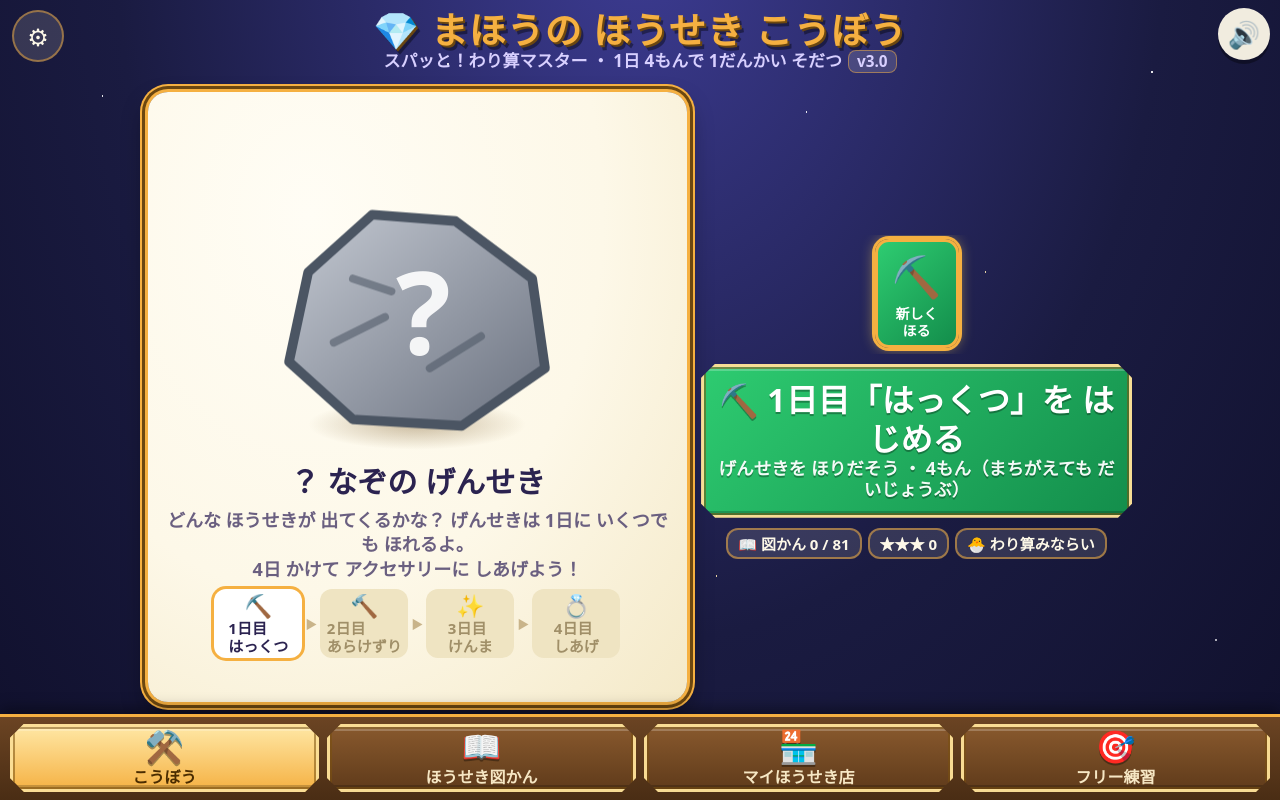
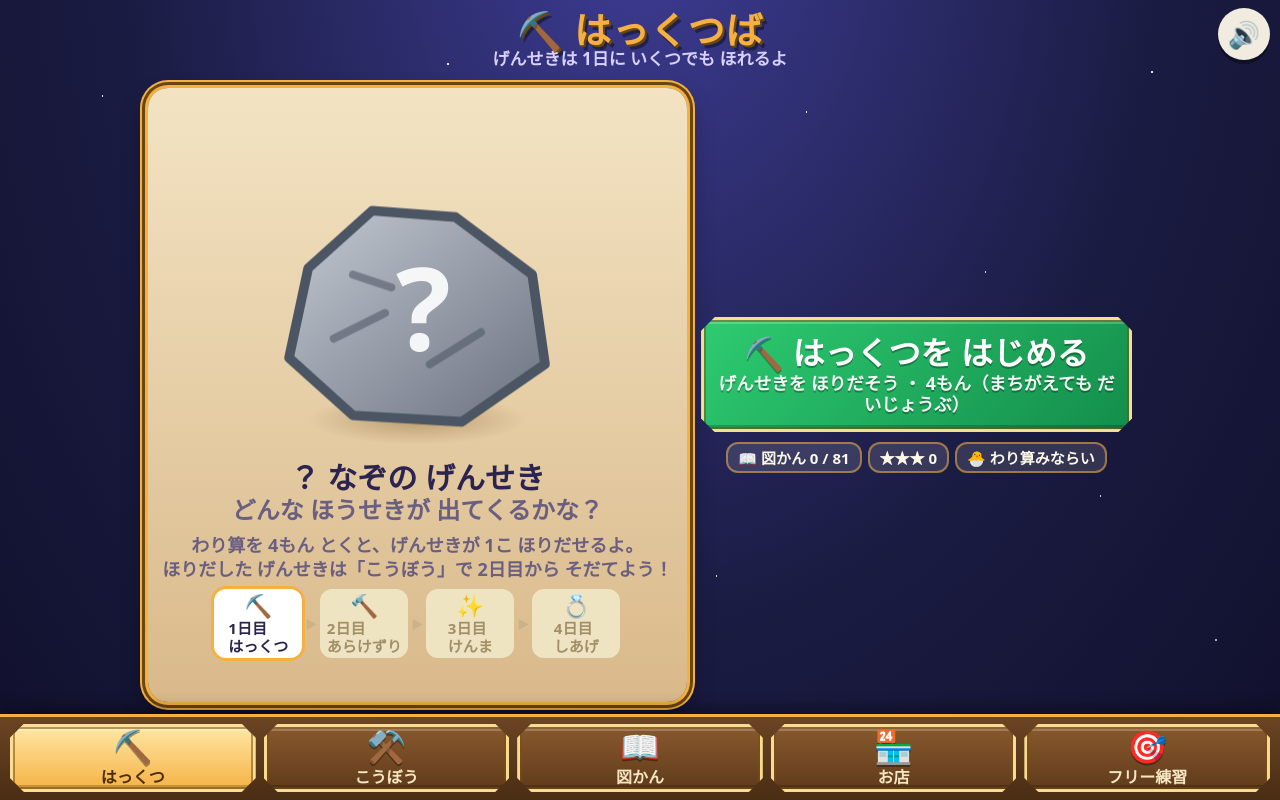
Before and after one commit to siro9ma29/supatto-warizan, a plain HTML site: page index.html in a window 1280 px wide. Drawn offline with Linux system fonts and the light colour scheme.

Commit message:
はっくつと こうぼうを 別のタブに分けた（⛏️はっくつば＝1日目、⚒️こうぼう＝2〜4日目）。はっくつ後は「もう 1こ ほる」
Co-Authored-By: Claude Opus 5.5 <noreply@anthropic.com>
Claude-Session: https://claude.ai/code/session_0162yXPJ9eGpXwTF7Q1GGyzc

```diff
--- a/index.html
+++ b/index.html
@@ -509,6 +509,9 @@ body.fever::before{display:none;}
   background:linear-gradient(135deg,#2ecc71,#138d4b);text-shadow:0 2px 0 rgba(0,0,0,.3);}
 .go-btn small{display:block;font-size:.55em;opacity:.95;}
 .go-btn.done{background:linear-gradient(135deg,#55549a,#34336f);}
+.go-btn.to-mine{background:linear-gradient(135deg,#2ecc71,#138d4b);}
+.mine-card{background:linear-gradient(180deg,#f3e3c3,#d9b98a);}
+.w-empty{font-size:clamp(15px,3vmin,22px);font-weight:900;color:#5a3d12;text-align:center;line-height:1.6;}
 .w-stats{display:flex;gap:6px;flex-wrap:wrap;justify-content:center;}
 .w-bench{display:flex;gap:8px;overflow-x:auto;padding:4px 2px 6px;-webkit-overflow-scrolling:touch;}
 .bench-it{flex:0 0 auto;width:clamp(64px,12vmin,84px);display:flex;flex-direction:column;align-items:center;gap:2px;padding:6px 4px;border-radius:14px;
@@ -607,11 +610,25 @@ body.fever::before{display:none;}
 
   <button id="muteBtn" aria-label="おとの オン・オフ">🔊</button>
 
-  <!-- ===== こうぼう（ホーム） ===== -->
+  <!-- ===== はっくつば（新しい げんせきを ほる・1日目） ===== -->
+  <section id="mine" class="screen">
+    <div class="w-head">
+      <div class="w-title"><b>⛏️ はっくつば</b><small>げんせきは 1日に いくつでも ほれるよ</small></div>
+    </div>
+    <div class="w-main">
+      <div class="w-card frame mine-card" id="mCard"></div>
+      <div class="w-side">
+        <button class="gbtn go-btn shine" id="mGo"></button>
+        <div class="w-stats" id="mStats"></div>
+      </div>
+    </div>
+  </section>
+
+  <!-- ===== こうぼう（ほりだした げんせきを 2〜4日目で そだてる） ===== -->
   <section id="home" class="screen active">
     <div class="w-head">
       <button id="gearBtn" aria-label="おとなの 人の せってい">⚙</button>
-      <div class="w-title"><b>💎 まほうの ほうせき こうぼう</b><small>スパッと！わり算マスター ・ 1日 4もんで 1だんかい そだつ<span class="ver-badge" id="verBadge">v3.0</span></small></div>
+      <div class="w-title"><b>💎 まほうの ほうせき こうぼう</b><small>スパッと！わり算マスター ・ 1日 4もんで 1だんかい そだてよう<span class="ver-badge" id="verBadge">v3.0</span></small></div>
     </div>
     <div class="w-main">
       <div class="w-card frame" id="wCard"></div>
@@ -722,9 +739,10 @@ body.fever::before{display:none;}
 
   <!-- ===== メニュー ===== -->
   <nav id="nav" class="show">
+    <button class="gbtn nav-btn" data-tab="mine"><span class="ni">⛏️</span>はっくつ</button>
     <button class="gbtn nav-btn on" data-tab="home"><span class="ni">⚒️</span>こうぼう</button>
-    <button class="gbtn nav-btn" data-tab="zukan"><span class="ni">📖</span>ほうせき図かん</button>
-    <button class="gbtn nav-btn" data-tab="shop"><span class="ni">🏪</span>マイほうせき店</button>
+    <button class="gbtn nav-btn" data-tab="zukan"><span class="ni">📖</span>図かん</button>
+    <button class="gbtn nav-btn" data-tab="shop"><span class="ni">🏪</span>お店</button>
     <button class="gbtn nav-btn" data-tab="title"><span class="ni">🎯</span>フリー練習</button>
   </nav>
 </div>
@@ -867,7 +885,7 @@ function today(){ var d = new Date(); d.setDate(d.getDate() + (dayOffset | 0));
 function mkQ(b, ans){ return { a:b * ans, b:b, ans:ans, key:(b * ans) + '÷' + b }; }
 function allQ(){ var l = []; for(var b = 1; b <= 9; b++) for(var n = 1; n <= 9; n++) l.push(mkQ(b, n)); return l; }
 
-var TABS = ['home','zukan','shop','title'];
+var TABS = ['mine','home','zukan','shop','title'];
 function showScreen(id){
   var list = document.querySelectorAll('.screen');
   for(var i = 0; i < list.length; i++) list[i].classList.toggle('active', list[i].id === id);
@@ -878,6 +896,7 @@ function showScreen(id){
 }
 function goTab(id){
   if(id === 'home') renderHome();
+  else if(id === 'mine') renderMine();
   else if(id === 'zukan') openZukan();
   else if(id === 'shop') renderShop();
   else renderTitle();
@@ -1338,7 +1357,7 @@ function renderTitle(){
 
   var rc = readyCount();
   $('boxBtn').innerHTML = '<span class="s-title">⚒️ こうぼう</span>' +
-    '<span class="s-info">' + (rc === 0 ? '✅ きょうの つづきは おわり ・ ⛏️ 新しく ほれるよ' : '⛏️ つづきを まっている ほうせき ' + rc + 'こ') + '</span>' +
+    '<span class="s-info">' + (rc === 0 ? '✅ きょうの つづきは おわり ・ ⛏️ はっくつばで ほれるよ' : '⛏️ つづきを まっている ほうせき ' + rc + 'こ') + '</span>' +
     '<span class="s-info">📖 図かん ' + zukanStats().got + ' / 81</span>';
 }
 
@@ -1359,16 +1378,16 @@ function dayTrack(doneDays, nowDay){
   }
   return '<div class="days">' + h + '</div>';
 }
-var homeSel = null;   // こうぼうで えらんでいる もの（ほうせきの 式 か 'dig'）
-/* えらぶ ものが ないときは、きょう つづきが できる いちばん 古い ほうせき → なければ「新しく ほる」 */
+var homeSel = null;   // こうぼうで えらんでいる ほうせきの 式
+/* えらぶ ものが ないときは、きょう つづきが できる いちばん 古い ほうせき → なければ さいしょの ほうせき */
 function fixHomeSel(){
-  if(homeSel !== 'dig' && homeSel && findCraft(homeSel)) return;
-  homeSel = 'dig';
+  if(homeSel && findCraft(homeSel)) return;
+  homeSel = null;
   for(var i = 0; i < crafts.length; i++) if(!doneToday(crafts[i])){ homeSel = crafts[i].key; return; }
+  if(crafts.length) homeSel = crafts[0].key;
 }
 function renderBench(){
-  var h = '<button class="bench-it dig' + (homeSel === 'dig' ? ' sel' : '') + '" data-key="dig">' +
-            '<span class="bi-gem">⛏️</span><span class="bi-t">新しく<br>ほる</span></button>';
+  var h = '';
   crafts.forEach(function(c){
     var q = parseKey(c.key), dn = doneToday(c);
     h += '<button class="bench-it' + (dn ? ' dn' : '') + (homeSel === c.key ? ' sel' : '') + '" data-key="' + c.key + '">' +
@@ -1376,47 +1395,64 @@ function renderBench(){
            '<span class="bi-t">' + (dn ? 'あした<br>' : '') + (c.day + 1) + '日目</span></button>';
   });
   $('wBench').innerHTML = h;
+  $('wBench').style.display = crafts.length ? '' : 'none';
+}
+function renderStats(id){
+  var st = zukanStats();
+  $(id).innerHTML = '<span>📖 図かん ' + st.got + ' / 81</span><span>★★★ ' + st.star3 + '</span>' +
+    (st.rainbow ? '<span>🌈 にじ色 ' + st.rainbow + '</span>' : '') +
+    '<span>' + getTitle(total).cur.e + ' ' + getTitle(total).cur.t + '</span>';
 }
 function renderHome(){
   fixHomeSel();
   renderBench();
-  var c = homeSel === 'dig' ? null : findCraft(homeSel);
+  var c = findCraft(homeSel), gb = $('goBtn');
+  if(!c){
+    // まだ こうぼうに ほうせきが ない
+    $('wCard').innerHTML = '<div class="w-gem">' + gemSVG(1, -1) + '</div>' +
+      '<div class="w-empty">こうぼうの さぎょうだいは まだ からっぽ。<br>はっくつばで げんせきを ほりだすと、<br>ここで 2日目から そだてられるよ！</div>';
+    gb.className = 'gbtn go-btn to-mine shine';
+    gb.innerHTML = '⛏️ はっくつばへ いく<small>げんせきは 1日に いくつでも ほれるよ</small>';
+    renderStats('wStats'); renderDbg();
+    return;
+  }
   var done = doneToday(c);
-  var gemHtml, name, sub, nameCls = '';
-  if(!c){
-    gemHtml = gemSVG(1, -1);
-    name = '？ なぞの げんせき';
-    sub = 'どんな ほうせきが 出てくるかな？ げんせきは 1日に いくつでも ほれるよ。<br>4日 かけて アクセサリーに しあげよう！';
-  }else{
-    var q = parseKey(c.key), lv = c.day;
-    gemHtml = gemSVG(q.b, lv, q.ans, { black:c.black, rainbow:c.black });
-    name = (c.black ? '🖤 のろわれた 黒い ' : '') + GEMS[q.b].name + '<small>' + q.a + ' ÷ ' + q.b + ' の ほうせき</small>';
-    if(c.black) nameCls = ' black';
-    sub = LV_ICON[lv] + ' いまは「' + LV_NAME[lv] + '」' +
-          (done ? ' ・ この ほうせきの つづきは あした！' : '') +
-          (c.black ? '<br>4日 かけて しあげると、のろいが とけて にじ色に かがやくよ！' : '') +
-          (c.aura ? '<br>⚡ オーラ ボーナス 〇' : '');
-  }
-  var nd = c ? c.day + 1 : 1;
+  var q = parseKey(c.key), lv = c.day;
+  var gemHtml = gemSVG(q.b, lv, q.ans, { black:c.black, rainbow:c.black });
+  var name = (c.black ? '🖤 のろわれた 黒い ' : '') + GEMS[q.b].name + '<small>' + q.a + ' ÷ ' + q.b + ' の ほうせき</small>';
+  var nameCls = c.black ? ' black' : '';
+  var sub = LV_ICON[lv] + ' いまは「' + LV_NAME[lv] + '」' +
+        (done ? ' ・ この ほうせきの つづきは あした！' : '') +
+        (c.black ? '<br>4日 かけて しあげると、のろいが とけて にじ色に かがやくよ！' : '') +
+        (c.aura ? '<br>⚡ オーラ ボーナス 〇' : '');
+  var nd = c.day + 1;
   $('wCard').innerHTML = '<div class="w-gem">' + gemHtml + '</div>' +
     '<div class="w-name' + nameCls + '">' + name + '</div>' +
     '<div class="w-sub">' + sub + '</div>' +
-    dayTrack(c ? c.day : 0, done ? 0 : nd);
-
-  var gb = $('goBtn');
+    dayTrack(c.day, done ? 0 : nd);
   if(done){
     gb.className = 'gbtn go-btn done';
-    gb.innerHTML = '✅ この ほうせきは きょうは おわり<small>あした つづきを しよう ・ ⛏️ 新しい げんせきは いつでも ほれるよ</small>';
+    gb.innerHTML = '✅ この ほうせきは きょうは おわり<small>あした つづきを しよう ・ ⛏️ はっくつばでは いつでも ほれるよ</small>';
   }else{
     gb.className = 'gbtn go-btn shine';
     gb.innerHTML = DAYS[nd].i + ' ' + nd + '日目「' + DAYS[nd].n + '」を はじめる<small>' + DAYS[nd].d + ' ・ 4もん（まちがえても だいじょうぶ）</small>';
   }
-  var st = zukanStats();
-  $('wStats').innerHTML = '<span>📖 図かん ' + st.got + ' / 81</span><span>★★★ ' + st.star3 + '</span>' +
-    (st.rainbow ? '<span>🌈 にじ色 ' + st.rainbow + '</span>' : '') +
-    '<span>' + getTitle(total).cur.e + ' ' + getTitle(total).cur.t + '</span>';
+  renderStats('wStats');
   renderDbg();
 }
+/* ================= はっくつば（新しい げんせきを ほる＝1日目） ================= */
+function renderMine(){
+  var rc = readyCount();
+  $('mCard').innerHTML = '<div class="w-gem">' + gemSVG(1, -1) + '</div>' +
+    '<div class="w-name">？ なぞの げんせき<small>' + (dig ? 'ほりかけの げんせきが うまっているよ' : 'どんな ほうせきが 出てくるかな？') + '</small></div>' +
+    '<div class="w-sub">わり算を 4もん とくと、げんせきが 1こ ほりだせるよ。<br>ほりだした げんせきは「こうぼう」で 2日目から そだてよう！</div>' +
+    dayTrack(0, 1);
+  $('mGo').innerHTML = DAYS[1].i + ' ' + (dig ? 'つづきを ほる' : 'はっくつを はじめる') + '<small>' + DAYS[1].d + ' ・ 4もん（まちがえても だいじょうぶ）</small>';
+  renderStats('mStats');
+  if(crafts.length) $('mStats').insertAdjacentHTML('afterbegin', '<span>⚒️ こうぼう ' + crafts.length + 'こ' + (rc ? '（きょう つづき ' + rc + 'こ）' : '') + '</span>');
+  renderDbg();
+}
+$('mGo').addEventListener('click', function(){ ensureAudio(); startGame('craft', 'dig'); });
 $('wBench').addEventListener('click', function(e){
   var it = e.target.closest('.bench-it');
   if(!it) return;
@@ -1427,7 +1463,9 @@ $('wBench').addEventListener('click', function(e){
 $('goBtn').addEventListener('click', function(){
   ensureAudio();
   fixHomeSel();
-  if(homeSel !== 'dig' && doneToday(findCraft(homeSel))){ sndBeep(false); homeSel = 'dig'; renderHome(); return; }
+  var c = findCraft(homeSel);
+  if(!c){ sndBeep(false); goTab('mine'); return; }
+  if(doneToday(c)){ sndBeep(false); return; }
   startGame('craft', homeSel);
 });
 
@@ -1507,7 +1545,7 @@ function showDetail(key){
   }else{
     title = GEMS[q.b].name + '（' + GEMS[q.b].col + '）';
     lvTxt = 'まだ 出会って いないよ';
-    note = '答えが ' + q.ans + ' の 式は「' + ACCS[q.ans] + '」に なるよ。こうぼうで 出会えるかも！';
+    note = '答えが ' + q.ans + ' の 式は「' + ACCS[q.ans] + '」に なるよ。はっくつばで 出会えるかも！';
   }
   $('zDetail').innerHTML = '<div class="zd-main">' + cellGem(q, cs) +
     '<div class="zd-text">' +
@@ -2108,7 +2146,8 @@ function finishGame(kind){
     box.innerHTML = html;
   }
 
-  $('againBtn').textContent = (kind === 'craft') ? '🎯 フリー練習へ' : ((kind === 'toku') ? (tokuPool().length ? '🔁 もういちど とっくん' : '🎯 モードを えらぶ') : '🔁 もういちど ちょうせん');
+  var dug = (kind === 'craft' && g.cday === 1);
+  $('againBtn').textContent = dug ? '⛏️ もう 1こ ほる' : (kind === 'craft') ? '🎯 フリー練習へ' : ((kind === 'toku') ? (tokuPool().length ? '🔁 もういちど とっくん' : '🎯 モードを えらぶ') : '🔁 もういちど ちょうせん');
   $('toTitleBtn').textContent = (kind === 'craft') ? '⚒️ こうぼうへ' : '🎯 フリー練習へ';
 
   if(kind === 'over'){ sndOver(); }
@@ -2121,11 +2160,12 @@ $('rGems').addEventListener('click', function(e){
 });
 $('againBtn').addEventListener('click', function(){
   if(!G) return;
+  if(G.mode === 'craft' && G.cday === 1){ startGame('craft', 'dig'); return; }
   if(G.mode === 'craft' || (G.mode === 'toku' && tokuPool().length === 0)){ goTab('title'); return; }
   startGame(G.mode);
 });
 $('toTitleBtn').addEventListener('click', function(){ var m = G && G.mode; stopGame(); goTab(m === 'craft' ? 'home' : 'title'); });
-$('quitBtn').addEventListener('click', function(){ var m = G && G.mode; stopGame(); goTab(m === 'craft' ? 'home' : 'title'); });
+$('quitBtn').addEventListener('click', function(){ var m = G && G.mode, d = G && G.cday; stopGame(); goTab(m === 'craft' ? (d === 1 ? 'mine' : 'home') : 'title'); });
 $('choices').addEventListener('click', function(e){
   var b = e.target.closest('.choice');
   if(b) answer(parseInt(b.getAttribute('data-i'), 10));
@@ -2272,7 +2312,7 @@ tmBadge();
 
 /* ================= はじめ ================= */
 renderMute();
-goTab('home');
+goTab(crafts.length ? 'home' : 'mine');
 })();
 </script>
 </body>
```
Also changed, not shown: 2 other files.
